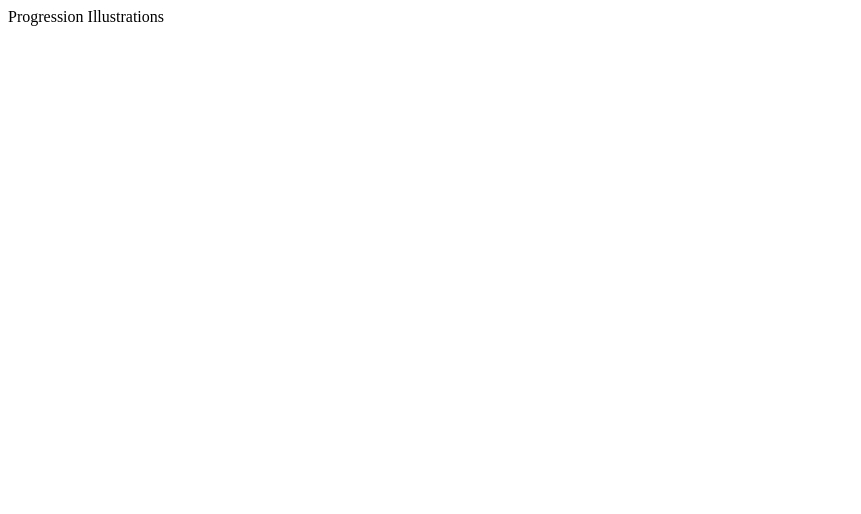
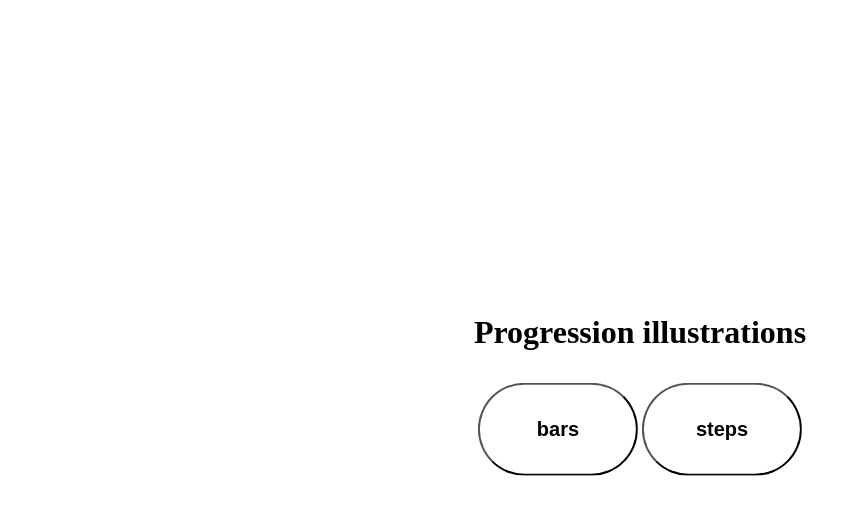
Before and after one commit to codexarama/progress-components, a React (Create React App) app: page / in a window 1280 px wide. Shown: the top 514 px of the page, without its empty margins (0-861 px from the left). Built offline with nearby package versions, Linux system fonts and the light colour scheme.

Commit message:
feat (Choice) : create component

```diff
--- a/src/components/App/index.jsx
+++ b/src/components/App/index.jsx
@@ -1,5 +1,7 @@
+import Choice from '../Choice';
+
 import './app.css';
 
 export default function App() {
-  return <div className="App">Progression Illustrations</div>;
+  return <Choice />;
 }
--- /dev/null
+++ b/src/components/Choice/choice.css
@@ -0,0 +1,33 @@
+.choice {
+  position: absolute;
+  top: 50%;
+  left: 50%;
+  transform: translate(-50%, -50%);
+}
+
+.choice_buttons {
+  margin-top: 2rem;
+  margin-bottom: 2rem;
+  display: flex;
+  justify-content: space-evenly;
+}
+
+.choice_title {
+  color: var(--light);
+}
+
+.choice_bars,
+.choice_steps {
+  padding: 1rem;
+  width: 10rem;
+  border-radius: 5rem;
+  background-color: var(--light);
+  color: var(--dark);
+}
+
+.choice_bars:hover,
+.choice_steps:hover {
+  background: linear-gradient(to left, var(--primary), var(--secondary));
+  box-shadow: 0 3px 3px -5px var(--primary), 0 2px 5px var(--primary);
+  color: var(--light);
+}
--- /dev/null
+++ b/src/components/Choice/index.jsx
@@ -0,0 +1,17 @@
+import './choice.css';
+
+export default function Choice() {
+  return (
+    <main className="choice">
+      <h1 className="choice_title">Progression illustrations</h1>
+      <section className="choice_buttons">
+        <button className="choice_bars">
+          <h2>bars</h2>
+        </button>
+        <button className="choice_steps">
+          <h2>steps</h2>
+        </button>
+      </section>
+    </main>
+  );
+}
```
